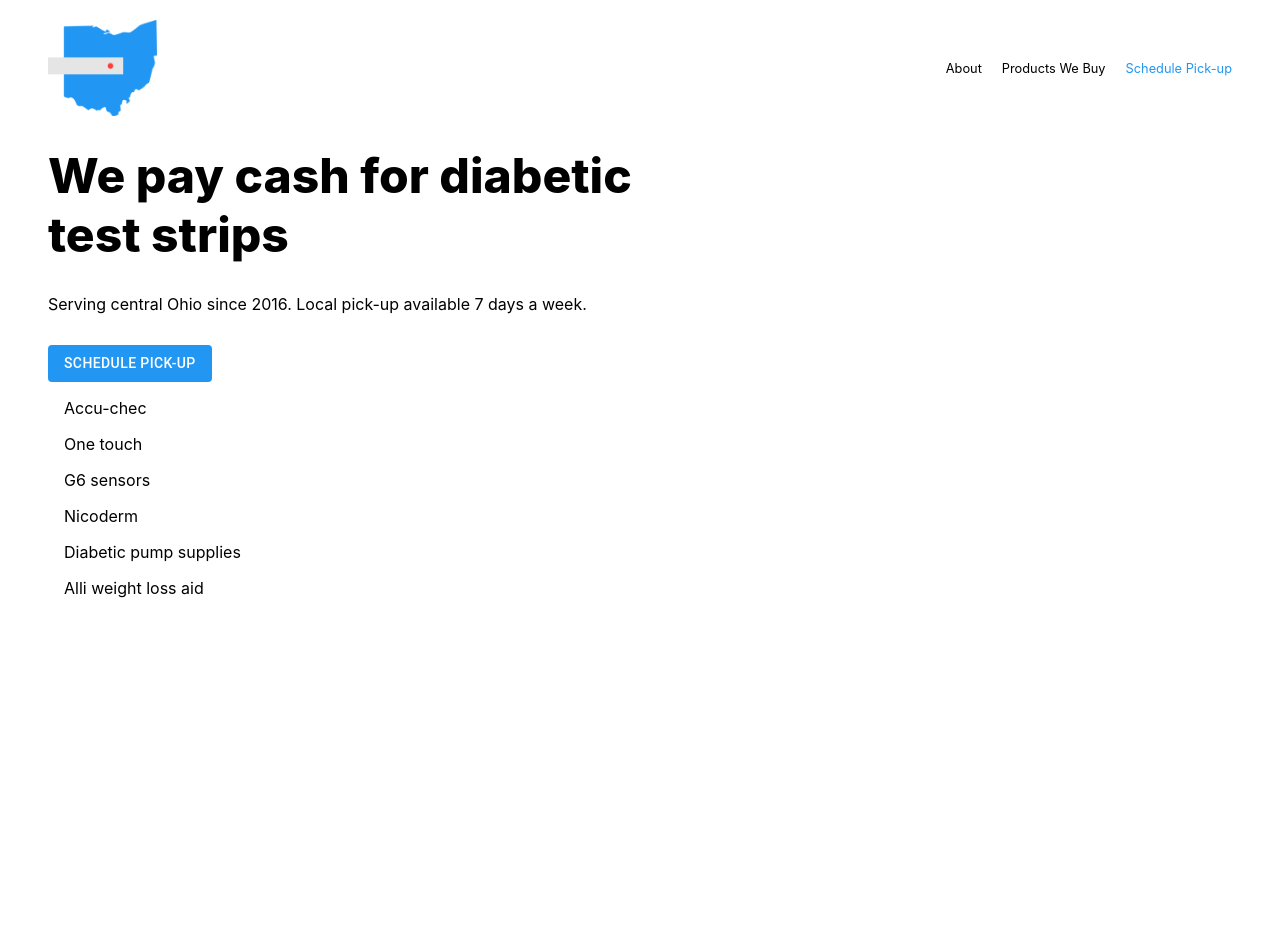
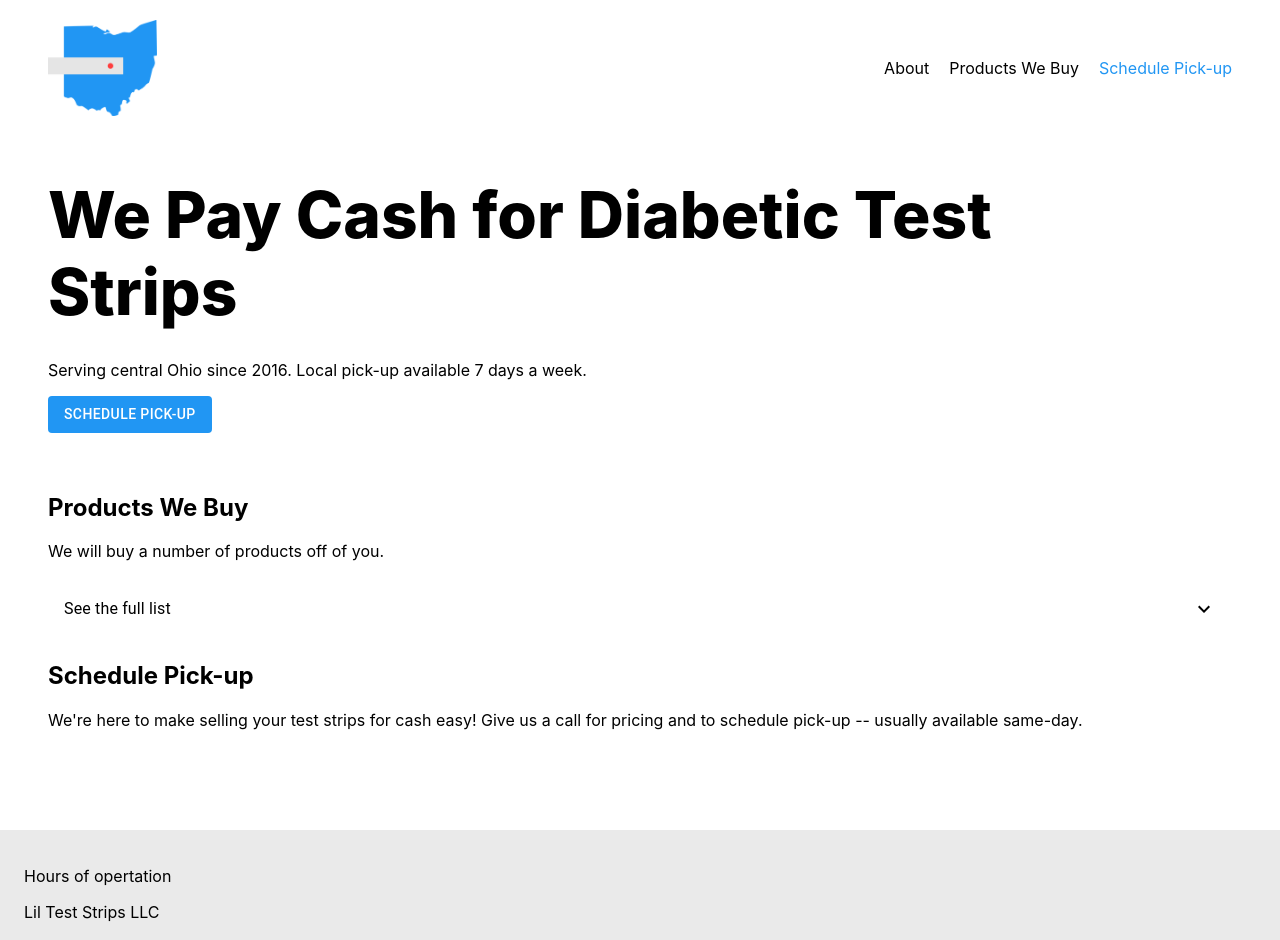
Before and after one commit to mekaseymour/ohio-test-strips, a React (Create React App) app: page / in a window 1280 px wide. Shown: the top 940 px of the page. Before the commit the page ends 800 px from the top, so only its background shows below. Built offline with nearby package versions, Linux system fonts and the light colour scheme.

Commit message:
Add section and footer

```diff
--- a/package.json
+++ b/package.json
@@ -4,6 +4,7 @@
   "private": true,
   "dependencies": {
     "@material-ui/core": "^4.11.4",
+    "@material-ui/icons": "^4.11.2",
     "@testing-library/jest-dom": "^5.11.4",
     "@testing-library/react": "^11.1.0",
     "@testing-library/user-event": "^12.1.10",
--- a/src/App.js
+++ b/src/App.js
@@ -4,6 +4,9 @@ import { Button, Container, List, ListItem, Link } from '@material-ui/core';
 import { createMuiTheme, ThemeProvider } from '@material-ui/core/styles';
 import { green, blue } from '@material-ui/core/colors';
 import styled from 'styled-components';
+import ProductsWeBuy from './components/ProductsWeBuy';
+import SchedulePickup from './components/SchedulePickup';
+import Footer from './components/Footer';
 
 const theme = createMuiTheme({
   palette: {
@@ -16,12 +19,16 @@ const theme = createMuiTheme({
   },
 });
 
+const StyledSiteContainer = styled(Container)`
+  min-height: 100vh;
+`;
+
 const StyledButton = styled(Button)`
   margin-top: 15px;
 `;
 
 const StyledNavigationWrapper = styled.div`
-  font-size: 0.8em;
+  font-size: 1em;
 
   a:not(:last-child) {
     margin-right: 20px;
@@ -42,24 +49,21 @@ const StyledLogo = styled.img`
 `;
 
 const StyledHeader = styled.header`
-  margin-top: 25px;
-  max-width: 600px;
+  margin: 60px 0;
+  max-width: 1000px;
 `;
 
 const HeaderText = styled.h1`
   font-weight: 800;
-  font-size: 3em;
+  font-size: 4em;
   margin: 30px 0;
 `;
 
-const items = [
-  'Accu-chec',
-  'One touch',
-  'G6 sensors',
-  'Nicoderm',
-  'Diabetic pump supplies',
-  'Alli weight loss aid',
-]
+const StyledWrapper = styled.div`
+  display: flex;
+  flex-direction: column;
+  justify-content: space-between;
+`;
 
 const Navigation = () => {
   const preventDefault = (event) => event.preventDefault();
@@ -79,16 +83,6 @@ const Navigation = () => {
   )
 }
 
-const ItemsList = () => {
-  return (
-    <Container>
-      <List>
-        { items.map(item => <ListItem>{item}</ListItem>) }
-      </List>
-    </Container>
-  )
-}
-
 const Heading = () => {
   return (
     <Container>
@@ -97,7 +91,7 @@ const Heading = () => {
         <Navigation />
       </StyledLogoAndNavigationWrapper>
       <StyledHeader>
-        <HeaderText>We pay cash for diabetic test strips</HeaderText>
+        <HeaderText>We Pay Cash for Diabetic Test Strips</HeaderText>
         <p>Serving central Ohio since 2016. Local pick-up available 7 days a week.</p>
         <StyledButton variant="contained" color="primary" disableElevation>Schedule Pick-up</StyledButton>
       </StyledHeader>
@@ -108,10 +102,14 @@ const Heading = () => {
 function App() {
   return (
     <ThemeProvider theme={theme}>
-      <Container>
-        <Heading />
-        <ItemsList />
-      </Container>
+      <StyledWrapper>
+        <StyledSiteContainer>
+          <Heading />
+          <ProductsWeBuy />
+          <SchedulePickup />
+        </StyledSiteContainer>
+        <Footer />
+      </StyledWrapper>
     </ThemeProvider>
   );
 }
--- /dev/null
+++ b/src/components/Footer.js
@@ -0,0 +1,25 @@
+import React from 'react';
+import { Container } from '@material-ui/core';
+import styled from 'styled-components';
+
+const StyledContainer = styled(Container)`
+    background-color: #eaeaea;
+    width: 100vw;
+    padding: 20px 0;
+    margin-top: 30px;
+`;
+
+const Footer = () => {
+   return (
+    <StyledContainer disableGutters maxWidth={false}>
+        <Container>
+            <p>Hours of opertation</p>
+            <p>Lil Test Strips LLC</p>
+            <p>Contact phone number</p>
+            <p>Made with ❤ in Ohio</p>
+        </Container>
+    </StyledContainer>
+   )
+}
+
+export default Footer;
--- /dev/null
+++ b/src/components/ProductsWeBuy.js
@@ -0,0 +1,44 @@
+import React, { useState } from 'react';
+import { Container, Collapse, List, ListItem, ListItemText } from '@material-ui/core';
+import { ExpandLess, ExpandMore } from '@material-ui/icons';
+
+const items = [
+    'Accu-chec',
+    'One touch',
+    'G6 sensors',
+    'Nicoderm',
+    'Diabetic pump supplies',
+    'Alli weight loss aid',
+  ]
+
+const ItemsList = () => {
+    return (
+        <List>
+          { items.map(item => <ListItem>{item}</ListItem>) }
+        </List>
+    )
+  }
+
+const ProductsWeBuy = () => {
+    const [listIsOpen, setListIsOpen] = useState(false);
+
+    const handleClick = () => setListIsOpen(!listIsOpen);
+
+    return (
+        <Container>
+            <h2>Products We Buy</h2>
+            <p>We will buy a number of products off of you.</p>
+            <List>
+                <ListItem button onClick={handleClick}>
+                    <ListItemText primary="See the full list" />
+                    {listIsOpen ? <ExpandLess /> : <ExpandMore />}
+                </ListItem>
+            </List>
+            <Collapse in={listIsOpen} timeout="auto" unmountOnExit>
+                <ItemsList />
+            </Collapse>
+        </Container>
+    )
+}
+
+export default ProductsWeBuy;
--- /dev/null
+++ b/src/components/SchedulePickup.js
@@ -0,0 +1,13 @@
+import React from 'react';
+import { Container } from '@material-ui/core';
+
+const SchedulePickup = () => {
+    return (
+        <Container>
+            <h2>Schedule Pick-up</h2>
+            <p>We're here to make selling your test strips for cash easy! Give us a call for pricing and to schedule pick-up -- usually available same-day.</p>
+        </Container>
+    )
+}
+
+export default SchedulePickup;
```
Also changed, not shown: 1 other file (tests, documents, lock files or other folders).
